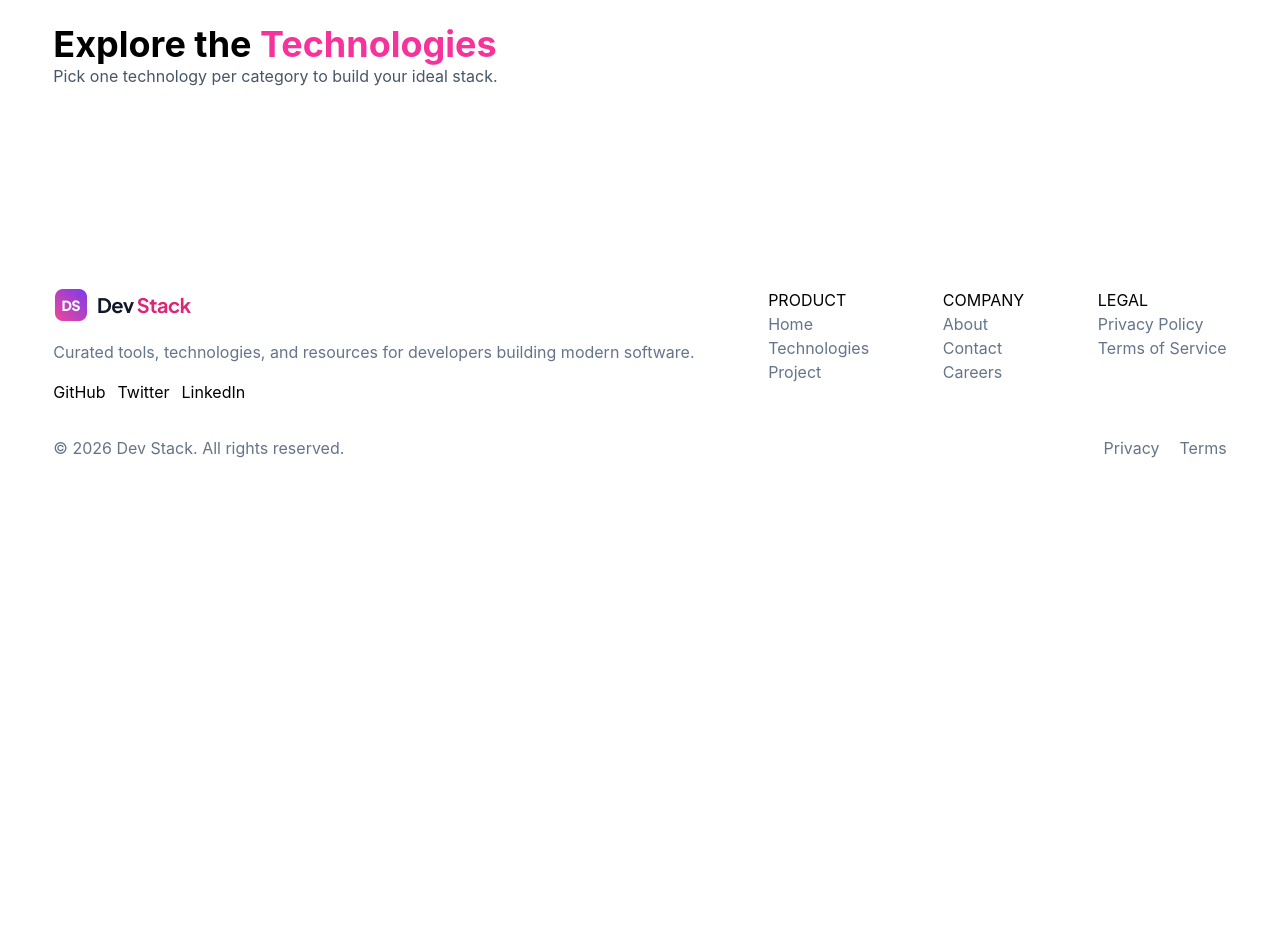
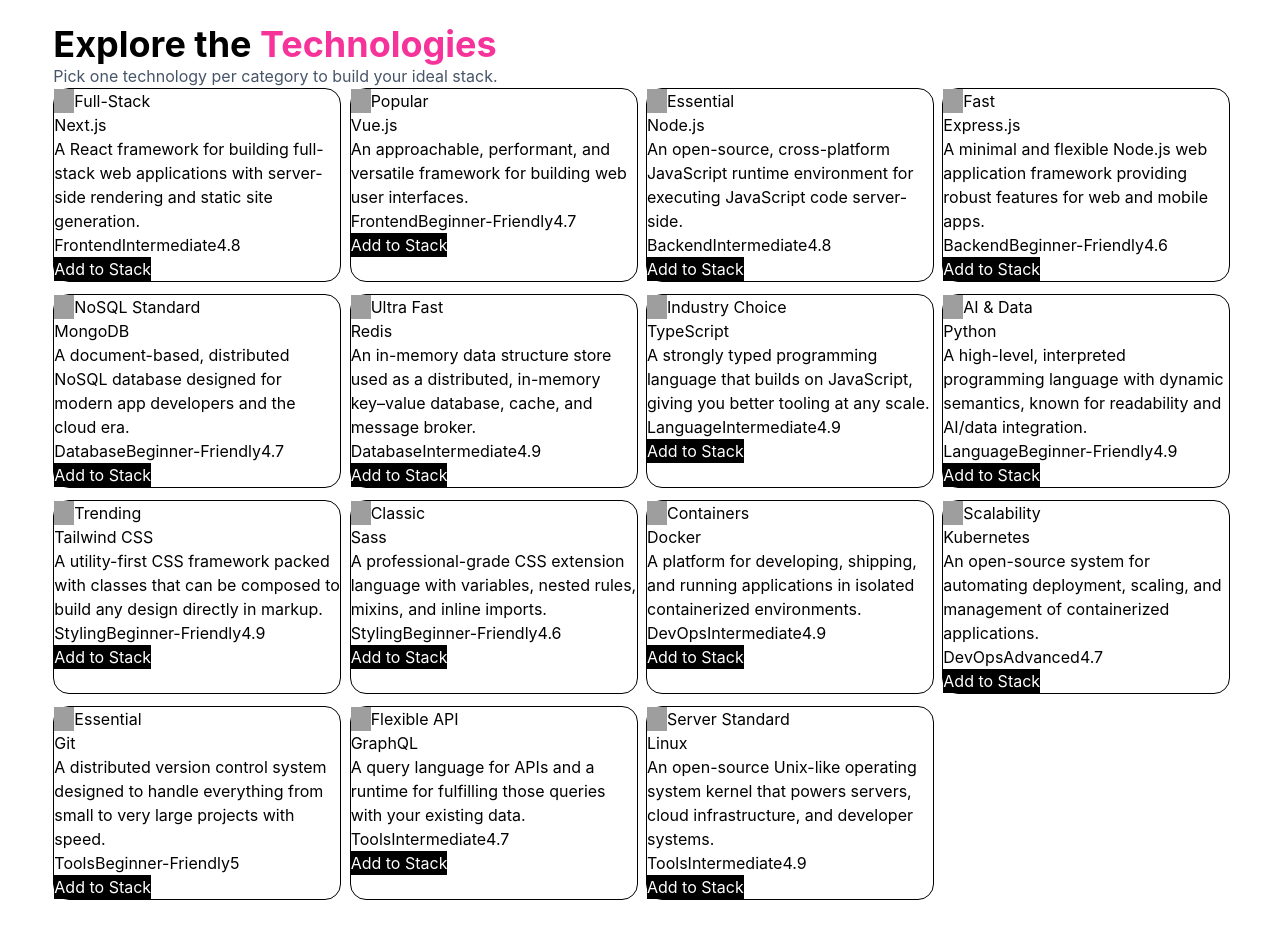
Before and after one commit to therealrifat/DevStack, a React (Vite) app: page / in a window 1280 px wide. Shown: the part 780-1718 px from the top of the page. Before the commit the page ends 1260 px from the top, so only its background shows below. Built offline with nearby package versions, Linux system fonts and the light colour scheme; grey boxes are pictures that could not be loaded.

Commit message:
feat: create json data by ai gemini and fetch data and display to technoloy component

```diff
--- /dev/null
+++ b/public/data.json
@@ -0,0 +1,152 @@
+[
+  {
+    "id": "nextjs",
+    "name": "Next.js",
+    "category": "Frontend",
+    "description": "A React framework for building full-stack web applications with server-side rendering and static site generation.",
+    "icon": "https://icon.icepanel.io/Technology/svg/Next.js.svg",
+    "rating": 4.8,
+    "difficulty": "Intermediate",
+    "badge": "Full-Stack"
+  },
+  {
+    "id": "vuejs",
+    "name": "Vue.js",
+    "category": "Frontend",
+    "description": "An approachable, performant, and versatile framework for building web user interfaces.",
+    "icon": "https://icon.icepanel.io/Technology/svg/Vue.js.svg",
+    "rating": 4.7,
+    "difficulty": "Beginner-Friendly",
+    "badge": "Popular"
+  },
+  {
+    "id": "nodejs",
+    "name": "Node.js",
+    "category": "Backend",
+    "description": "An open-source, cross-platform JavaScript runtime environment for executing JavaScript code server-side.",
+    "icon": "https://icon.icepanel.io/Technology/svg/Node.js.svg",
+    "rating": 4.8,
+    "difficulty": "Intermediate",
+    "badge": "Essential"
+  },
+  {
+    "id": "express",
+    "name": "Express.js",
+    "category": "Backend",
+    "description": "A minimal and flexible Node.js web application framework providing robust features for web and mobile apps.",
+    "icon": "https://icon.icepanel.io/Technology/png-by-size/128/Express.png",
+    "rating": 4.6,
+    "difficulty": "Beginner-Friendly",
+    "badge": "Fast"
+  },
+  {
+    "id": "mongodb",
+    "name": "MongoDB",
+    "category": "Database",
+    "description": "A document-based, distributed NoSQL database designed for modern app developers and the cloud era.",
+    "icon": "https://icon.icepanel.io/Technology/svg/MongoDB.svg",
+    "rating": 4.7,
+    "difficulty": "Beginner-Friendly",
+    "badge": "NoSQL Standard"
+  },
+  {
+    "id": "redis",
+    "name": "Redis",
+    "category": "Database",
+    "description": "An in-memory data structure store used as a distributed, in-memory key–value database, cache, and message broker.",
+    "icon": "https://icon.icepanel.io/Technology/svg/Redis.svg",
+    "rating": 4.9,
+    "difficulty": "Intermediate",
+    "badge": "Ultra Fast"
+  },
+  {
+    "id": "typescript",
+    "name": "TypeScript",
+    "category": "Language",
+    "description": "A strongly typed programming language that builds on JavaScript, giving you better tooling at any scale.",
+    "icon": "https://icon.icepanel.io/Technology/svg/TypeScript.svg",
+    "rating": 4.9,
+    "difficulty": "Intermediate",
+    "badge": "Industry Choice"
+  },
+  {
+    "id": "python",
+    "name": "Python",
+    "category": "Language",
+    "description": "A high-level, interpreted programming language with dynamic semantics, known for readability and AI/data integration.",
+    "icon": "https://icon.icepanel.io/Technology/svg/Python.svg",
+    "rating": 4.9,
+    "difficulty": "Beginner-Friendly",
+    "badge": "AI & Data"
+  },
+  {
+    "id": "tailwindcss",
+    "name": "Tailwind CSS",
+    "category": "Styling",
+    "description": "A utility-first CSS framework packed with classes that can be composed to build any design directly in markup.",
+    "icon": "https://icon.icepanel.io/Technology/svg/Tailwind-CSS.svg",
+    "rating": 4.9,
+    "difficulty": "Beginner-Friendly",
+    "badge": "Trending"
+  },
+  {
+    "id": "sass",
+    "name": "Sass",
+    "category": "Styling",
+    "description": "A professional-grade CSS extension language with variables, nested rules, mixins, and inline imports.",
+    "icon": "https://icon.icepanel.io/Technology/svg/Sass.svg",
+    "rating": 4.6,
+    "difficulty": "Beginner-Friendly",
+    "badge": "Classic"
+  },
+  {
+    "id": "docker",
+    "name": "Docker",
+    "category": "DevOps",
+    "description": "A platform for developing, shipping, and running applications in isolated containerized environments.",
+    "icon": "https://icon.icepanel.io/Technology/svg/Docker.svg",
+    "rating": 4.9,
+    "difficulty": "Intermediate",
+    "badge": "Containers"
+  },
+  {
+    "id": "kubernetes",
+    "name": "Kubernetes",
+    "category": "DevOps",
+    "description": "An open-source system for automating deployment, scaling, and management of containerized applications.",
+    "icon": "https://icon.icepanel.io/Technology/svg/Kubernetes.svg",
+    "rating": 4.7,
+    "difficulty": "Advanced",
+    "badge": "Scalability"
+  },
+  {
+    "id": "git",
+    "name": "Git",
+    "category": "Tools",
+    "description": "A distributed version control system designed to handle everything from small to very large projects with speed.",
+    "icon": "https://icon.icepanel.io/Technology/svg/Git.svg",
+    "rating": 5.0,
+    "difficulty": "Beginner-Friendly",
+    "badge": "Essential"
+  },
+  {
+    "id": "graphql",
+    "name": "GraphQL",
+    "category": "Tools",
+    "description": "A query language for APIs and a runtime for fulfilling those queries with your existing data.",
+    "icon": "https://icon.icepanel.io/Technology/svg/GraphQL.svg",
+    "rating": 4.7,
+    "difficulty": "Intermediate",
+    "badge": "Flexible API"
+  },
+  {
+    "id": "linux",
+    "name": "Linux",
+    "category": "Tools",
+    "description": "An open-source Unix-like operating system kernel that powers servers, cloud infrastructure, and developer systems.",
+    "icon": "https://icon.icepanel.io/Technology/svg/Linux.svg",
+    "rating": 4.9,
+    "difficulty": "Intermediate",
+    "badge": "Server Standard"
+  }
+]
--- a/src/App.tsx
+++ b/src/App.tsx
@@ -1,16 +1,28 @@
+import { Suspense } from "react"
 import BannerSection from "./component/BannerSection"
 import Footer from "./component/Footer"
 import Navbar from "./component/Navbar"
-import Technology from "./component/Technology"
+import Technology from "./component/Technology/Technology"
+import type { Itechnology } from "./TechnologyType"
+
+const dataFetch = async():Promise<Itechnology[]>=>{
+  const response = await fetch('/data.json')
+  const data =response.json()
+  return data
+}
+
 
 function App() {
-
-
+ const dataPromise = dataFetch()
+ console.log(dataPromise)
   return (
     <>
       <Navbar />
       <BannerSection />
-      <Technology />
+      <Suspense>
+        <Technology dataPromise={dataPromise} />
+
+      </Suspense>
       <Footer />
     </>
   )
--- /dev/null
+++ b/src/TechnologyType.ts
@@ -0,0 +1,10 @@
+export interface Itechnology {
+    id: string,
+    name: string,
+    category: string,
+    description: string,
+    icon: string,
+    rating: number,
+    difficulty: string,
+    badge: string
+}
--- a/src/component/Technology.tsx
+++ /dev/null
@@ -1,13 +0,0 @@
-
-
-const Technology = () => {
-    return (
-        <div className="max-w-11/12 mx-auto">
-            <h2 className="text-4xl font-bold">Explore the <span className="text-pink-500">Technologies</span></h2>
-            <p className="text-[#475569]">Pick one technology per category to build your ideal stack.</p>
-
-        </div>
-    );
-};
-
-export default Technology;
--- /dev/null
+++ b/src/component/Technology/Technology.tsx
@@ -0,0 +1,45 @@
+import type { Itechnology } from "../../TechnologyType";
+
+import { use } from "react";
+interface TechnoProps {
+    dataPromise: Promise<Itechnology[]>
+}
+
+
+
+const Technology = ({dataPromise}:TechnoProps) => {
+    const stacksData = use(dataPromise)
+    // console.log(stacksData)
+    return (
+        <div className="max-w-11/12 mx-auto">
+           <div>
+                 <h2 className="text-4xl font-bold">Explore the <span className="text-pink-500">Technologies</span></h2>
+                 <p className="text-[#475569]">Pick one technology per category to build your ideal stack.</p>
+           </div>
+           {/* // this is temporary technology card  */}
+           <div className=" grid grid-cols-4 gap-3">
+            {
+                stacksData.map(stack => (
+                    <div className=" w-2xs border rounded-2xl" >
+                        <div className="flex">
+                            <img src={stack.icon} alt="" width={20} />
+                            <span>{stack.badge}</span>
+                        </div>
+                        <h3>{stack.name}</h3>
+                        <p>{stack.description}</p>
+                        <div>
+                            <span>{stack.category}</span>
+                            <span>{stack.difficulty}</span>
+                            <span>{stack.rating}</span>
+                        </div>
+                        <button className="bg-black text-white">Add to Stack</button>
+                    </div>
+                ))
+            }
+           </div>
+
+        </div>
+    );
+};
+
+export default Technology;
```
